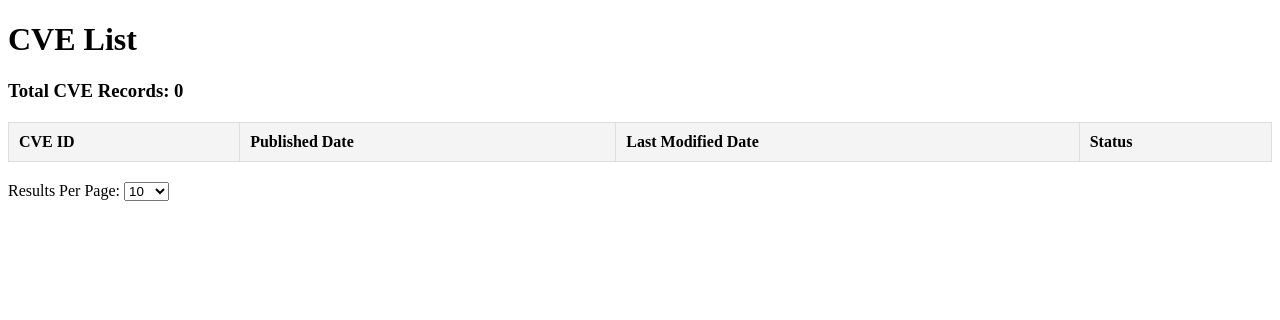
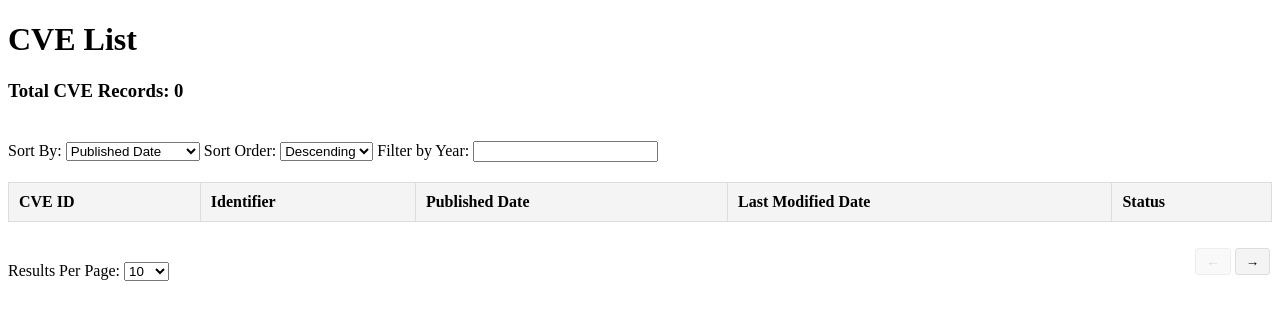
Before and after one commit to abxnxsh/cve_securin, a Flask app: page / in a window 1280 px wide. Shown: the top 320 px of the page. Run offline with Flask 3, Linux system fonts and the light colour scheme; data that the repository does not hold is empty; some libraries are stand-ins or nearby versions.

Commit message:
Final Update

```diff
--- a/app.py
+++ b/app.py
@@ -21,7 +21,6 @@ def init_db():
     conn = get_db_connection()
     cur = conn.cursor()
 
-
     cur.execute(
         """
         CREATE TABLE IF NOT EXISTS cves (
@@ -33,7 +32,6 @@ def init_db():
         );
     """
     )
-
 
     cur.execute(
         """
@@ -54,7 +52,6 @@ def init_db():
     """
     )
 
-
     cur.execute(
         """
         CREATE TABLE IF NOT EXISTS cpe (
@@ -72,12 +69,12 @@ def init_db():
     conn.close()
 
 
-
 init_db()
 
 
 NVD_API_URL = "https://services.nvd.nist.gov/rest/json/cves/2.0"
 API_KEY = "c3ec834e-d046-4348-9687-d0dc11ddf155"
+
 
 def fetch_and_store_cves():
     start_index = 0
@@ -127,7 +124,7 @@ def fetch_and_store_cves():
                     break
 
                 cve_id = cve["cve"]["id"]
-                description = cve["cve"]["descriptions"][0]["value"]
+                description = cve["cve"]["sourceIdentifier"]
                 published_date = cve["cve"]["published"]
                 last_modified_date = cve["cve"]["lastModified"]
                 status = cve["cve"]["vulnStatus"]
@@ -186,7 +183,6 @@ def fetch_and_store_cves():
                     for config in cve["cve"]["configurations"]:
                         for node in config["nodes"]:
                             for cpe_match in node["cpeMatch"]:
-
                                 cur.execute(
                                     """
                                     INSERT INTO cpe (cve_id, criteria, match_criteria_id, vulnerable)
@@ -244,6 +240,9 @@ def home():
 def cve_list():
     page = int(request.args.get("page", 1))
     per_page = int(request.args.get("per_page", 10))
+    sort_by = request.args.get("sort_by", "published_date")
+    sort_order = request.args.get("sort_order", "desc")
+    year = request.args.get("year")
 
     conn = get_db_connection()
     cur = conn.cursor()
@@ -251,13 +250,13 @@ def cve_list():
     query = "SELECT * FROM cves"
     filters = []
 
-    if request.args.get("year"):
-        filters.append(f"published_date LIKE '{request.args.get('year')}%'")
+    if year:
+        filters.append(f"published_date LIKE '{year}%'")
 
     if filters:
         query += " WHERE " + " AND ".join(filters)
 
-    query += f" LIMIT {per_page} OFFSET {(page-1) * per_page};"
+    query += f" ORDER BY {sort_by} {sort_order} LIMIT {per_page} OFFSET {(page-1) * per_page};"
     cur.execute(query)
     cves = cur.fetchall()
 
@@ -325,7 +324,6 @@ scheduler = BackgroundScheduler()
 scheduler.add_job(fetch_and_store_cves, "interval", hours=6)
 scheduler.start()
 
-
 if __name__ == "__main__":
     fetch_and_store_cves()
     app.run(debug=False)
--- a/templates/index.html
+++ b/templates/index.html
@@ -24,17 +24,70 @@
         }
         label {
             margin-top: 20px;
-            display: block;
+            display: inline-block;
+        }
+        .controls {
+            display: flex;
+            justify-content: space-between;
+            align-items: center;
+            margin-top: 20px;
+        }
+        .pagination {
+            display: flex;
+            align-items: center;
+        }
+        .pagination button {
+            margin: 0 2px;
+            padding: 5px 10px;
+            cursor: pointer;
+            border: 1px solid #ddd;
+            background-color: #f4f4f4;
+            border-radius: 3px;
+        }
+        .pagination button:disabled {
+            cursor: not-allowed;
+            opacity: 0.5;
+        }
+        .pagination button.active {
+            background-color: #007bff;
+            color: white;
+            border-color: #007bff;
         }
     </style>
 </head>
 <body>
     <h1>CVE List</h1>
     <h3 style="text-align: left;">Total CVE Records: {{ total_records }}</h3>
+
+
+    <label>
+        Sort By:
+        <select id="sort-by" onchange="fetchCVEData()">
+            <option value="published_date">Published Date</option>
+            <option value="last_modified_date">Last Modified Date</option>
+        </select>
+    </label>
+
+    <label>
+        Sort Order:
+        <select id="sort-order" onchange="fetchCVEData()">
+            <option value="desc">Descending</option>
+            <option value="asc">Ascending</option>
+        </select>
+    </label>
+
+    <label>
+        Filter by Year:
+        <input type="text" id="year" onchange="fetchCVEData()">
+    </label>
+
+
+
     <table>
         <thead>
             <tr>
                 <th>CVE ID</th>
+                <th>Identifier</th>
                 <th>Published Date</th>
                 <th>Last Modified Date</th>
                 <th>Status</th>
@@ -45,7 +98,10 @@
         </tbody>
     </table>
 
-    <label>Results Per Page:
+    <div class="controls">
+
+        <label>
+            Results Per Page:
             <select id="per-page" onchange="fetchCVEData()">
                 <option value="10">10</option>
                 <option value="50">50</option>
@@ -53,10 +109,27 @@
             </select>
         </label>
 
+        <div class="pagination">
+            <button id="prev-page" onclick="changePage(currentPage - 1)" disabled>←</button>
+            <div id="page-numbers">
+
+            </div>
+            <button id="next-page" onclick="changePage(currentPage + 1)" disabled>→</button>
+        </div>
+    </div>
+
     <script>
+        let currentPage = 1;
+        let totalPages = 1;
+        let currentBatch = 1;
+
         async function fetchCVEData(page = 1) {
             const perPage = document.getElementById("per-page").value;
-            const response = await fetch(`/cves/list?page=${page}&per_page=${perPage}`);
+            const sortBy = document.getElementById("sort-by").value;
+            const sortOrder = document.getElementById("sort-order").value;
+            const year = document.getElementById("year").value;
+
+            const response = await fetch(`/cves/list?page=${page}&per_page=${perPage}&sort_by=${sortBy}&sort_order=${sortOrder}&year=${year}`);
             const data = await response.json();
             const tableBody = document.getElementById("cve-table");
             tableBody.innerHTML = "";
@@ -69,6 +142,10 @@
                 const cveIdCell = document.createElement("td");
                 cveIdCell.textContent = cve[0];
                 row.appendChild(cveIdCell);
+
+                const cveIdentCell = document.createElement("td");
+                cveIdentCell.textContent = cve[1];
+                row.appendChild(cveIdentCell);
 
                 const publishedDateCell = document.createElement("td");
                 publishedDateCell.textContent = cve[2];
@@ -84,9 +161,49 @@
 
                 tableBody.appendChild(row);
             });
+
+
+            totalPages = Math.ceil(data.total / perPage);
+            updatePaginationControls(page, totalPages);
+        }
+
+        function updatePaginationControls(currentPage, totalPages) {
+            const pageNumbers = document.getElementById("page-numbers");
+            pageNumbers.innerHTML = "";
+
+
+            const batchSize = 4;
+            const startPage = (currentBatch - 1) * batchSize + 1;
+            const endPage = Math.min(startPage + batchSize - 1, totalPages);
+
+
+            for (let i = startPage; i <= endPage; i++) {
+                const pageButton = document.createElement("button");
+                pageButton.textContent = i;
+                pageButton.disabled = i === currentPage;
+                pageButton.classList.toggle("active", i === currentPage);
+                pageButton.onclick = () => changePage(i);
+                pageNumbers.appendChild(pageButton);
             }
 
 
+            document.getElementById("prev-page").disabled = currentPage === 1;
+            document.getElementById("next-page").disabled = currentPage === totalPages;
+        }
+
+        function changePage(newPage) {
+            if (newPage < 1 || newPage > totalPages) return;
+
+            const batchSize = 4;
+            if (newPage > currentBatch * batchSize) {
+                currentBatch++;
+            } else if (newPage <= (currentBatch - 1) * batchSize) {
+                currentBatch--;
+            }
+
+            currentPage = newPage;
+            fetchCVEData(currentPage);
+        }
         fetchCVEData();
     </script>
 </body>
```
Also changed, not shown: models.py (line endings or trailing spaces). Lines whose indentation alone changed are shown as unchanged.
